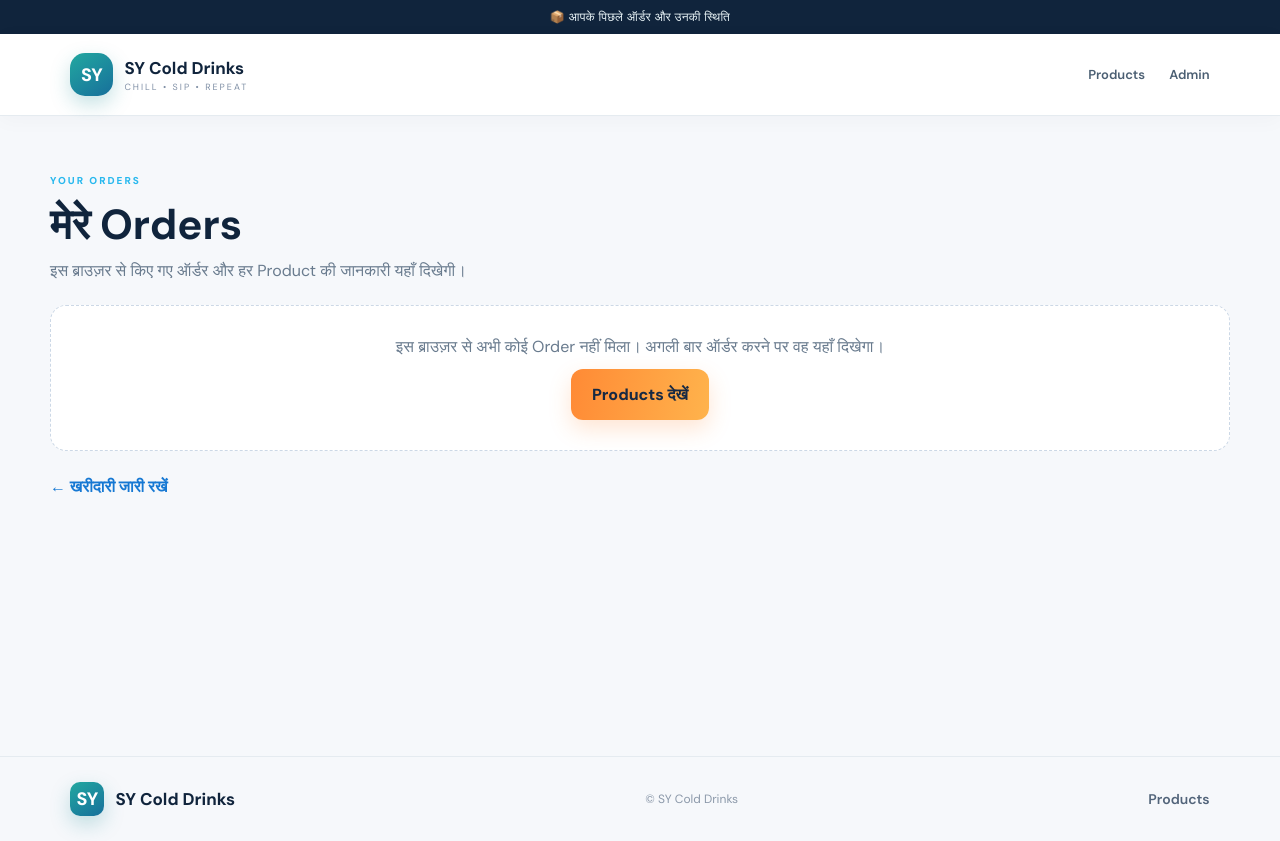
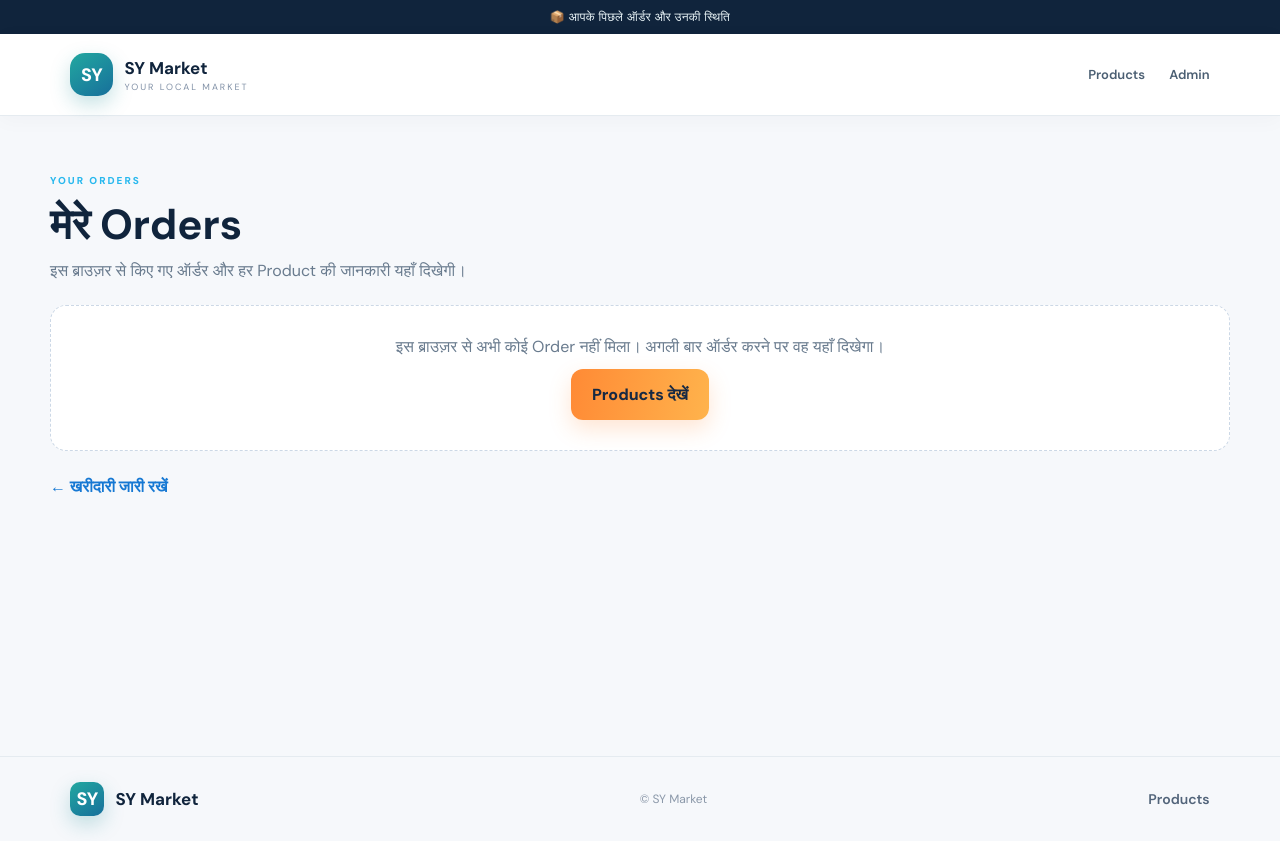
Before and after one commit to shivamkumar64222-glitch/sy-cold-drinks, a plain HTML site: page orders.html in a window 1280 px wide. Drawn offline with Linux system fonts and the light colour scheme.

Commit message:
Rebrand customer order history page

```diff
--- a/orders.html
+++ b/orders.html
@@ -4,14 +4,14 @@
   <meta charset="utf-8">
   <meta name="viewport" content="width=device-width,initial-scale=1">
   <meta name="theme-color" content="#071a35">
-  <meta name="description" content="SY Cold Drinks पर आपके पिछले ऑर्डर">
-  <title>मेरे Orders | SY Cold Drinks</title>
+  <meta name="description" content="SY Market पर आपके पिछले ऑर्डर">
+  <title>मेरे Orders | SY Market</title>
   <link rel="stylesheet" href="styles.css">
 </head>
 <body class="admin-body">
   <div class="topline">📦 आपके पिछले ऑर्डर और उनकी स्थिति</div>
   <header class="site-header">
-    <a class="brand" href="./"><span class="brand-mark">SY</span><span><b>SY Cold Drinks</b><small>CHILL • SIP • REPEAT</small></span></a>
+    <a class="brand" href="./"><span class="brand-mark">SY</span><span><b>SY Market</b><small>YOUR LOCAL MARKET</small></span></a>
     <nav><a href="./#products">Products</a><a href="admin.html">Admin</a></nav>
     <a class="orders-link" href="./#products">🛍️ खरीदारी</a>
   </header>
@@ -23,7 +23,7 @@
     <div id="ordersList" class="orders-list"></div>
     <p class="orders-page-footer"><a href="./#products">← खरीदारी जारी रखें</a></p>
   </main>
-  <footer><a class="brand footer-brand" href="./"><span class="brand-mark">SY</span><b>SY Cold Drinks</b></a><span>© SY Cold Drinks</span><a href="./#products">Products</a></footer>
+  <footer><a class="brand footer-brand" href="./"><span class="brand-mark">SY</span><b>SY Market</b></a><span>© SY Market</span><a href="./#products">Products</a></footer>
   <script src="orders.js"></script>
 </body>
 </html>
```
